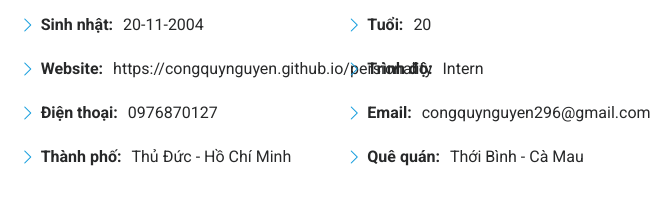
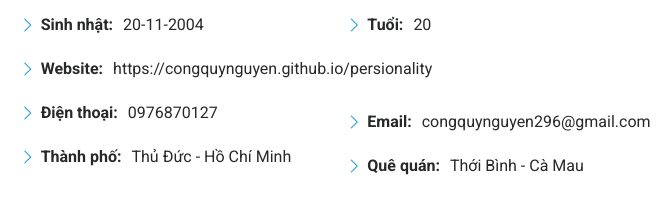
Before and after one commit to CongQuyNguyen/web-personal, a plain HTML site: page index.html in a window 1280 px wide. Shown: the part 1326-1540 px from the top of the page, 619-1280 px from the left. Drawn offline with Linux system fonts and the light colour scheme.

Commit message:
update view

```diff
--- a/index.html
+++ b/index.html
@@ -116,7 +116,7 @@
               <div class="col-lg-6">
                 <ul>
                   <li><i class="bi bi-chevron-right"></i> <strong>Tuổi:</strong> <span>20</span></li>
-                  <li><i class="bi bi-chevron-right"></i> <strong>Trình độ:</strong> <span>Intern</span></li>
+                  <li><i class=""></i> <strong></strong> <span></span><hr/></li>
                   <li><i class="bi bi-chevron-right"></i> <strong>Email:</strong> <span>congquynguyen296@gmail.com</span></li>
                   <li><i class="bi bi-chevron-right"></i> <strong>Quê quán:</strong> <span>Thới Bình - Cà Mau</span></li>
                 </ul>
```
